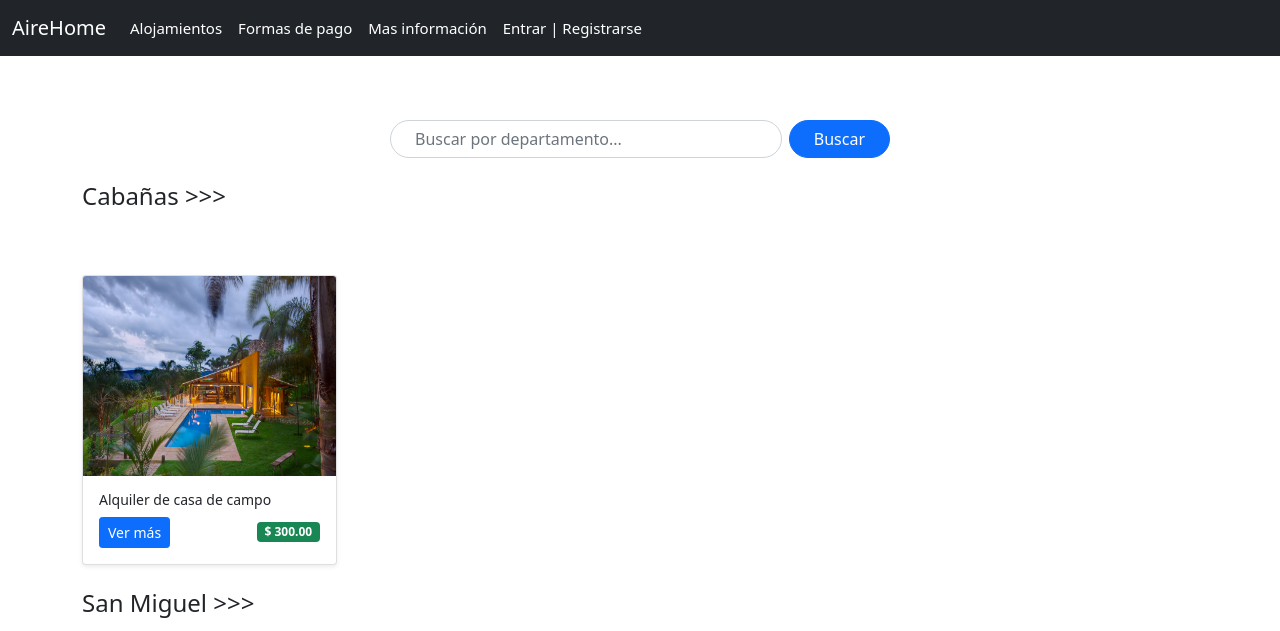
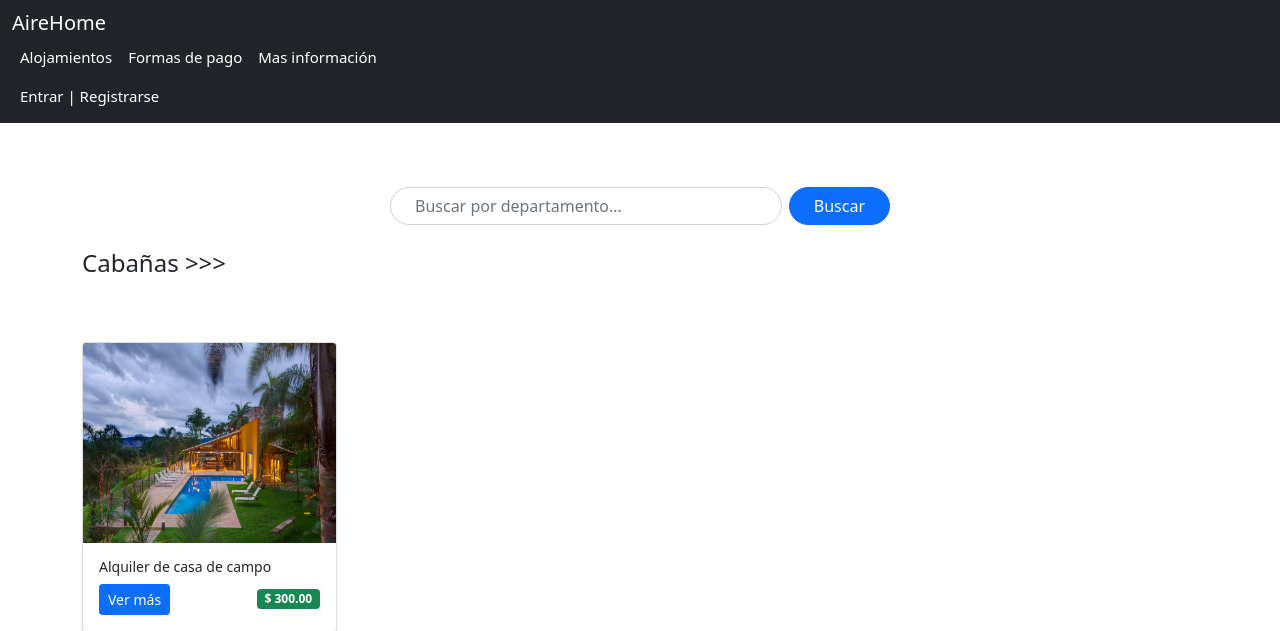
Before and after one commit to dinora93/Alojamientos, a PHP site: page / in a window 1280 px wide. Shown: the top 631 px of the page. Run offline with PHP 8.4, Linux system fonts and the light colour scheme; data comes from the database, SQL or seed files in the repository.

Commit message:
Cambios en el nav

```diff
--- a/appAlojamientos/index.php
+++ b/appAlojamientos/index.php
@@ -15,12 +15,26 @@
   <!-- Menu de acciones -->
 <nav class="navbar navbar-expand-lg navbar-dark bg-dark" style="font-size:15px;">
   <div class="container-fluid">
+    <!-- Div contenedor principal -->
+    <div class="navbar-container">
+
+      <!-- Div para el logo -->
+      <div class="navbar-logo">
         <a class="navbar-brand" href="index.php">AireHome</a>
+      </div>
+
+      <!-- Botón toggle para móvil -->
       <button class="navbar-toggler" type="button" data-bs-toggle="collapse" data-bs-target="#navbarSupportedContent" aria-controls="navbarSupportedContent" aria-expanded="false" aria-label="Toggle navigation">
         <span class="navbar-toggler-icon"></span>
       </button>
+
+      <!-- Div para el menú de navegación y login -->
       <div class="collapse navbar-collapse" id="navbarSupportedContent">
-        <ul class="navbar-nav me-auto mb-2 mb-lg-0">
+        <div class="navbar-content">
+
+          <!-- Div para el menú de navegación -->
+          <div class="navbar-menu">
+            <ul class="navbar-nav">
               <li class="nav-item">
                 <a class="nav-link active" aria-current="page" href="#alojamientos">Alojamientos</a>
               </li>
@@ -30,10 +44,21 @@
               <li class="nav-item">
                 <a class="nav-link active" href="#footer">Mas información</a>
               </li>
+            </ul>
+          </div>
+
+          <!-- Div para registro/login -->
+          <div class="navbar-auth">
+            <ul class="navbar-nav">
               <li class="nav-item">
                 <a class="nav-link active" href="./vistas/login.php">Entrar | Registrarse</a>
               </li>
             </ul>
+          </div>
+
+        </div>
+      </div>
+
     </div>
   </div>
 </nav>
```
Lines whose indentation alone changed are shown as unchanged.
